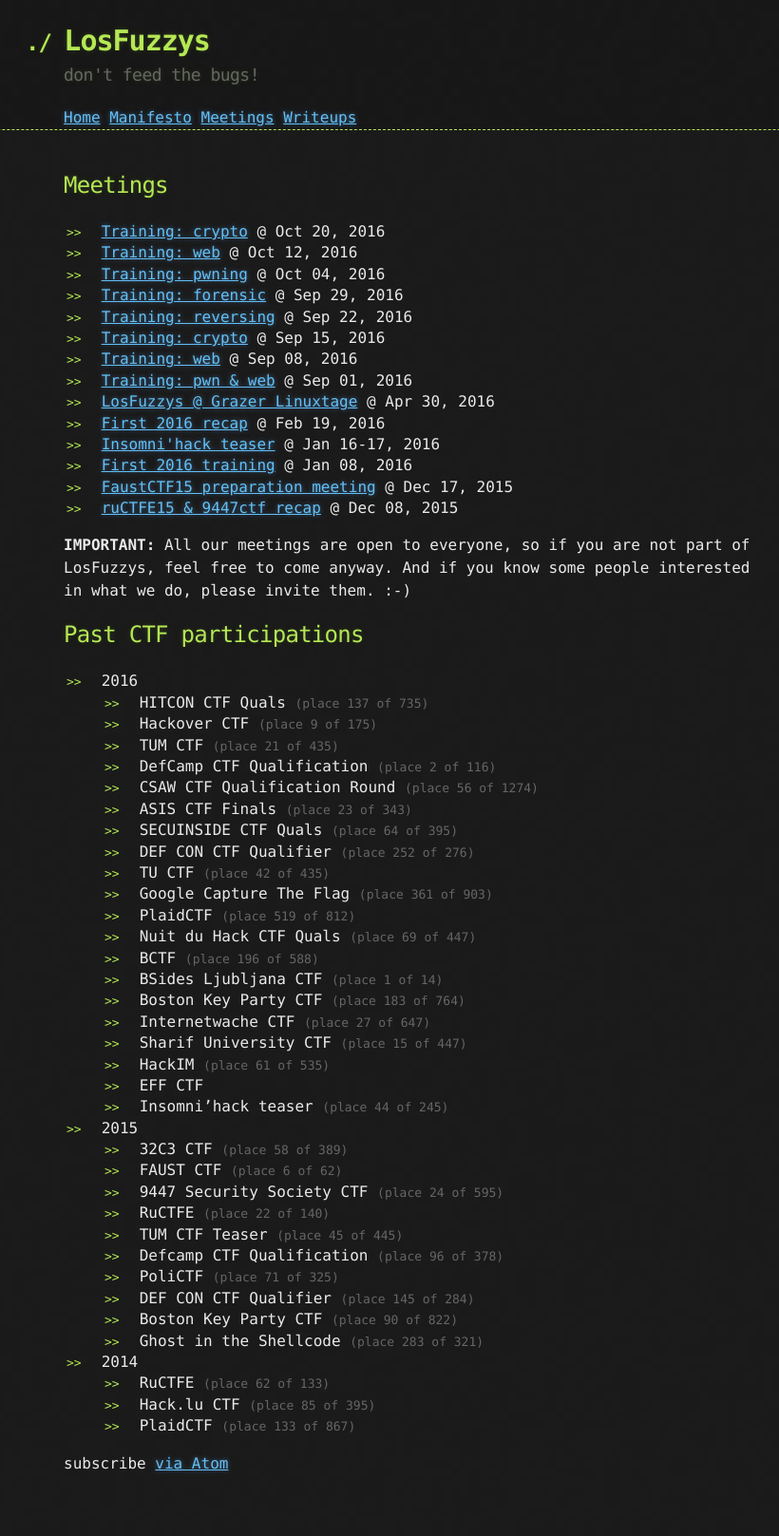
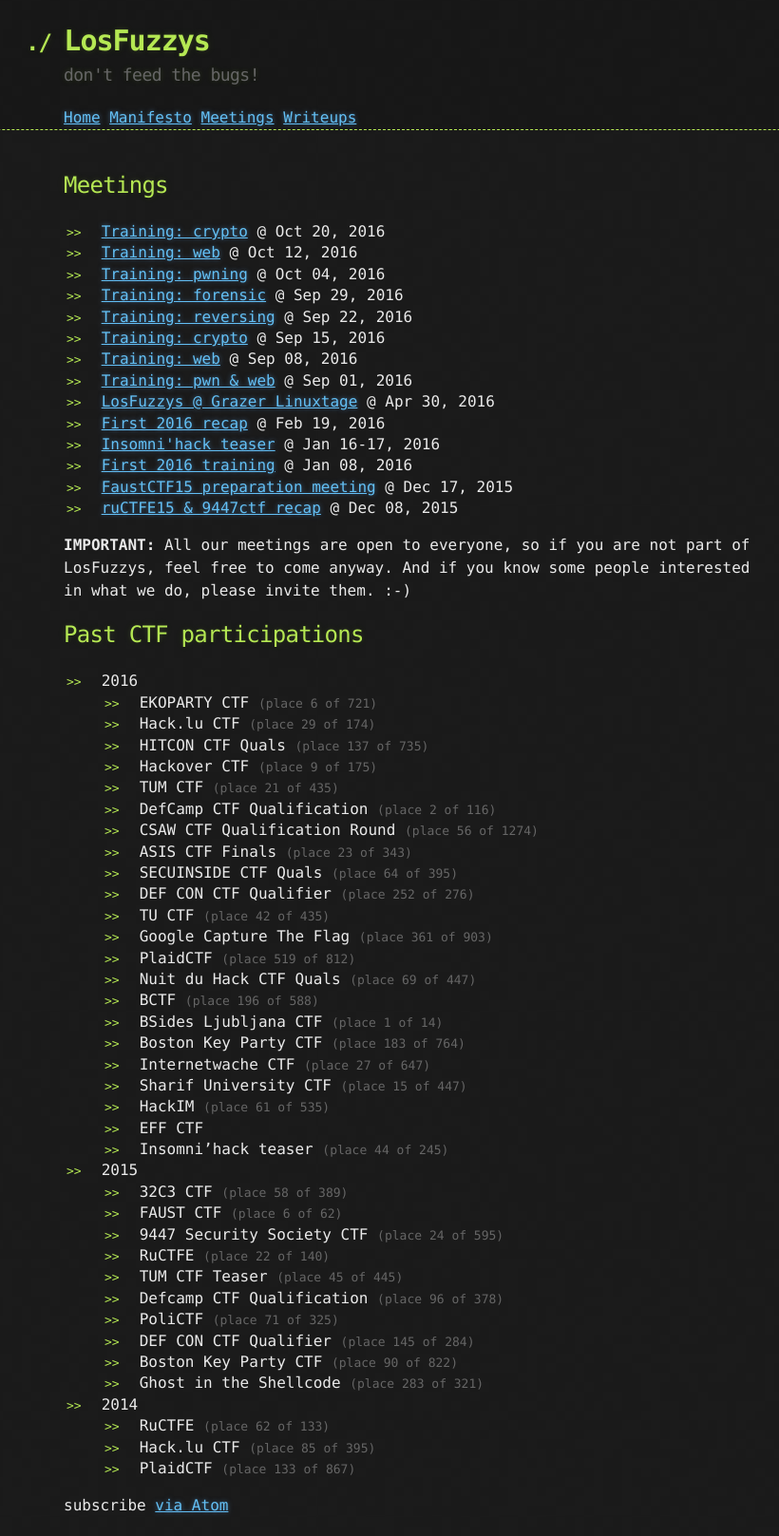
Before and after one commit to mtps3/Mtps3.github.io, a Jekyll site: the page built from meetings.md, in a window 1280 px wide. Shown: the whole page at 95% size, without its empty margins (198-1018 px from the left). Built offline with Jekyll 4.4.1, drawn with Linux system fonts in a browser that asks for light colours; before the commit the page ends 1573 px from its top, so only the background shows below that.

Commit message:
added EKOPARTY and hack.lu score

```diff
--- a/meetings.md
+++ b/meetings.md
@@ -18,6 +18,8 @@
 <!-- generated using scripts/getPastCTFs.py  -->
 
 * 2016
+  * EKOPARTY CTF <span class="discreet">(place 6 of 721)</span>
+  * Hack.lu CTF <span class="discreet">(place 29 of 174)</span>
   * HITCON CTF  Quals <span class="discreet">(place 137 of 735)</span>
   * Hackover CTF <span class="discreet">(place 9 of 175)</span>
   * TUM CTF <span class="discreet">(place 21 of 435)</span>
```
